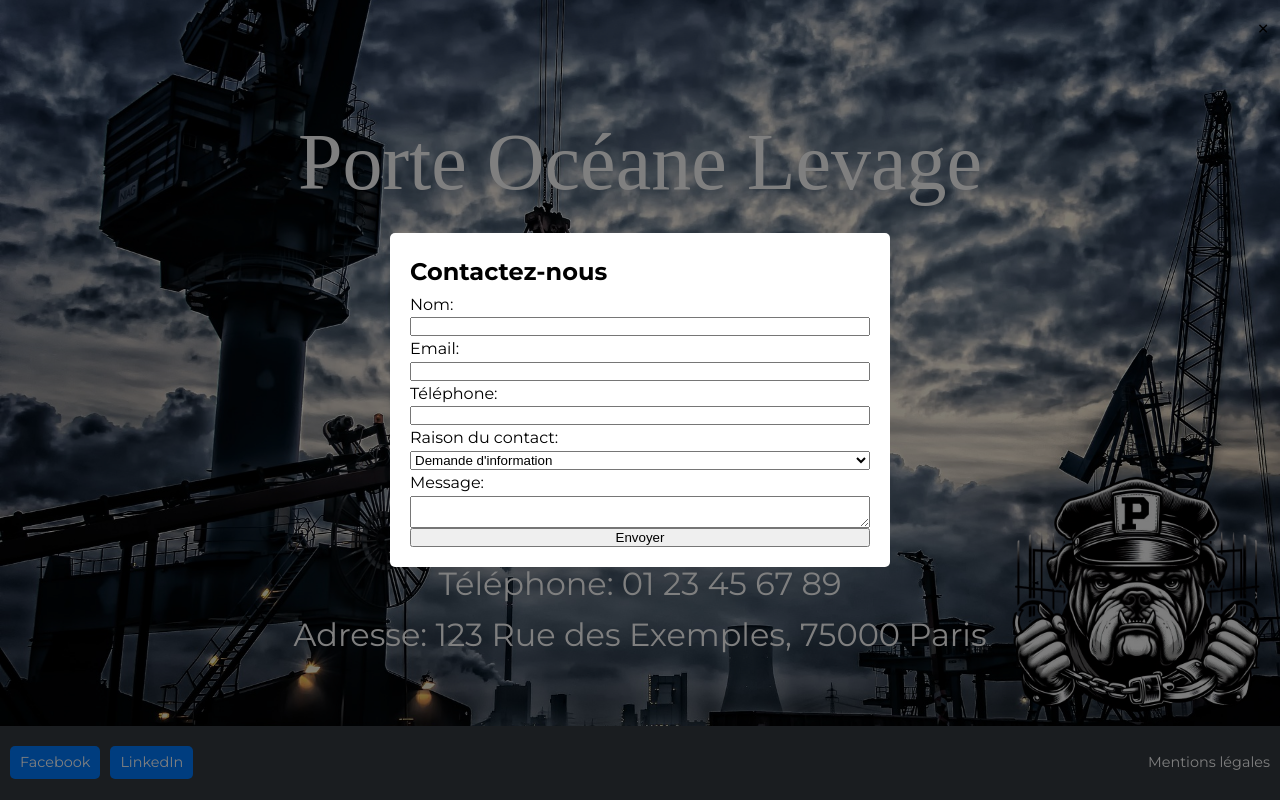
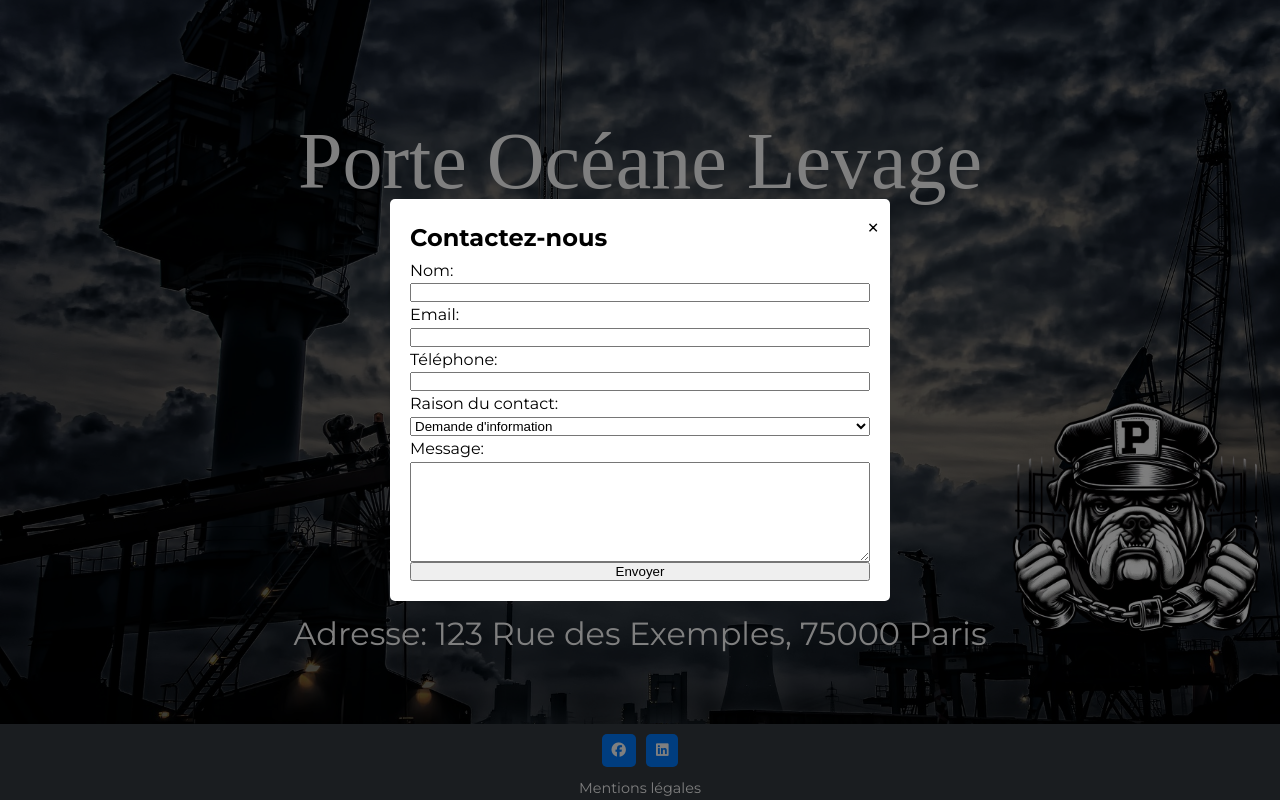
Before and after one commit to KatynOCtraining/POL, a plain HTML site: page index.html in a window 1280 px wide. Both pictures are taken after a click on the button "Nous contacter". Drawn offline with nearby package versions, Linux system fonts and the light colour scheme; files that its build step writes are made by us from their sources; a web font is replaced by a local one.

Commit message:
hero-banner style

```diff
--- a/index.html
+++ b/index.html
@@ -1,26 +1,33 @@
 <!DOCTYPE html>
 <html lang="fr">
-
   <head>
-    <meta charset="UTF-8">
-    <meta name="viewport" content="width=device-width, initial-scale=1.0">
+    <meta charset="UTF-8" />
+    <meta name="viewport" content="width=device-width, initial-scale=1.0" />
     <title>P.O.L</title>
-    <link rel="stylesheet" href="./style/main.css">
-    <link rel="preconnect" href="https://fonts.googleapis.com">
-    <link rel="preconnect" href="https://fonts.gstatic.com" crossorigin>
-    <link href="https://fonts.googleapis.com/css2?family=Bodoni+Moda+SC:ital,opsz,wght@0,6..96,400..900;1,6..96,400..900&family=Montserrat:ital,wght@0,100..900;1,100..900&family=Roboto:ital,wght@0,100;0,300;0,400;0,500;0,700;0,900&display=swap"
-        rel="stylesheet">
-    <link rel="stylesheet" href="style.css">
+    <link rel="stylesheet" href="./style/main.css" />
+    <link rel="preconnect" href="https://fonts.googleapis.com" />
+    <link rel="preconnect" href="https://fonts.gstatic.com" crossorigin />
+    <link
+      href="https://fonts.googleapis.com/css2?family=Bodoni+Moda+SC:ital,opsz,wght@0,6..96,400..900;1,6..96,400..900&family=Montserrat:ital,wght@0,100..900;1,100..900&family=Roboto:ital,wght@0,100;0,300;0,400;0,500;0,700;0,900&display=swap"
+      rel="stylesheet"
+    />
+    <script
+      src="https://kit.fontawesome.com/bb33b41c96.js"
+      crossorigin="anonymous"
+    ></script>
+    <link rel="stylesheet" href="style.css" />
   </head>
 
   <body>
-
-
     <section class="hero-banner">
       <div class="hero-content">
         <div class="header-container">
           <h1 class="company-name">Porte Océane Levage</h1>
-                <img src="./ressources/logo/logo.png" alt="Logo de P.O.L" class="company-logo">
+          <img
+            src="./ressources/logo/logo.png"
+            alt="Logo de P.O.L"
+            class="company-logo"
+          />
         </div>
         <button class="cta-button" id="offer-button">Notre offre</button>
         <button class="cta-button" id="contact-button">Nous contacter</button>
@@ -31,12 +38,14 @@
       </section>
     </section>
 
-
-
     <footer>
       <div class="footer-socials">
-            <a href="#" class="social-button">Facebook</a>
-            <a href="#" class="social-button">LinkedIn</a>
+        <a href="#" class="social-button"
+          ><i class="fa-brands fa-facebook"></i
+        ></a>
+        <a href="#" class="social-button"
+          ><i class="fa-brands fa-linkedin"></i
+        ></a>
       </div>
       <a href="#" class="legal-mentions">Mentions légales</a>
     </footer>
@@ -48,13 +57,13 @@
         <h2>Contactez-nous</h2>
         <form>
           <label for="name">Nom:</label>
-                <input type="text" id="name" name="name" required>
+          <input type="text" id="name" name="name" required />
 
           <label for="email">Email:</label>
-                <input type="email" id="email" name="email" required>
+          <input type="email" id="email" name="email" required />
 
           <label for="phone">Téléphone:</label>
-                <input type="tel" id="phone" name="phone">
+          <input type="tel" id="phone" name="phone" />
 
           <label for="reason">Raison du contact:</label>
           <select id="reason" name="reason">
@@ -72,5 +81,4 @@
 
     <script src="script.js"></script>
   </body>
-
 </html>
--- a/style/_footer.scss
+++ b/style/_footer.scss
@@ -1,30 +1,25 @@
-
-
-
-
-
-
 /* Footer Section */
 footer {
   display: flex;
+  flex-direction: column;
   justify-content: space-between;
   align-items: center;
-    padding: 10px;
   background-color: #343a40;
   color: white;
-    height: 10vh; /* Occupe 10% de la hauteur de l'écran */
+  gap: 10px;
 }
 
 .footer-socials {
   display: flex;
   gap: 10px;
+  padding-top: 10px;
 }
 
 .social-button {
   color: white;
   text-decoration: none;
   padding: 5px 10px;
-    background-color: #007BFF;
+  background-color: #007bff;
   border-radius: 5px;
   font-size: 0.9rem;
 }
--- a/style/_hero-banner.scss
+++ b/style/_hero-banner.scss
@@ -1,14 +1,12 @@
-
 .company-name {
-    font-size: 5.0rem;
+  font-size: 5rem;
   color: white;
   font-family: "Bodoni Moda SC", serif;
   font-optical-sizing: auto;
   font-weight: 300;
-
 }
 
-.header-container{
+.header-container {
   padding-bottom: 10%;
 }
 
@@ -22,16 +20,37 @@
 
 /* Hero-Banner Section */
 .hero-banner {
-    height: 100vh; /* Occupe 50% de la hauteur de l'écran */
-    background: url('../ressources/images/bg_img.jpg') no-repeat center center/cover;
+  height: 100vh;
+  position: relative; /* Nécessaire pour positionner le pseudo-élément */
   display: flex;
   justify-content: space-around;
   align-items: center;
   flex-direction: column;
-
+  z-index: 1; /* Assurez-vous que le contenu reste visible */
 }
 
-.hero-content{
+.hero-banner::before {
+  content: "";
+  position: absolute;
+  top: 0;
+  left: 0;
+  width: 100%;
+  height: 100%;
+  background: url("../ressources/images/bg_img.jpg") no-repeat center
+    center/cover;
+  z-index: -2; /* L'image reste derrière l'overlay et le contenu */
+}
+
+.hero-banner::after {
+  content: "";
+  position: absolute;
+  top: 0;
+  left: 0;
+  width: 100%;
+  height: 100%;
+  background-color: rgba(0, 0, 0, 0.5); /* Couche noire avec opacité */
+  z-index: -1; /* Positionner derrière le contenu mais devant l'image */
+}
+.hero-content {
   text-align: center;
-
 }
--- a/style/_modal.scss
+++ b/style/_modal.scss
@@ -20,17 +20,22 @@
   max-width: 500px;
   display: flex;
   flex-direction: column;
+  position: relative; /* Nécessaire pour positionner la croix par rapport à la modale */
 }
 
-form{
+form {
   display: flex;
   flex-direction: column;
 }
 
 .close {
-    position: absolute;
+  position: absolute; /* Pour pouvoir positionner l'élément dans le coin de la modale */
   top: 10px;
-    right: 10px;
+  right: 10px; /* Positionné à droite */
   font-size: 24px;
   cursor: pointer;
 }
+
+#message {
+  height: 100px;
+}
```
Also changed, not shown: style/main.css, 1 other file. Lines whose indentation alone changed are shown as unchanged.
